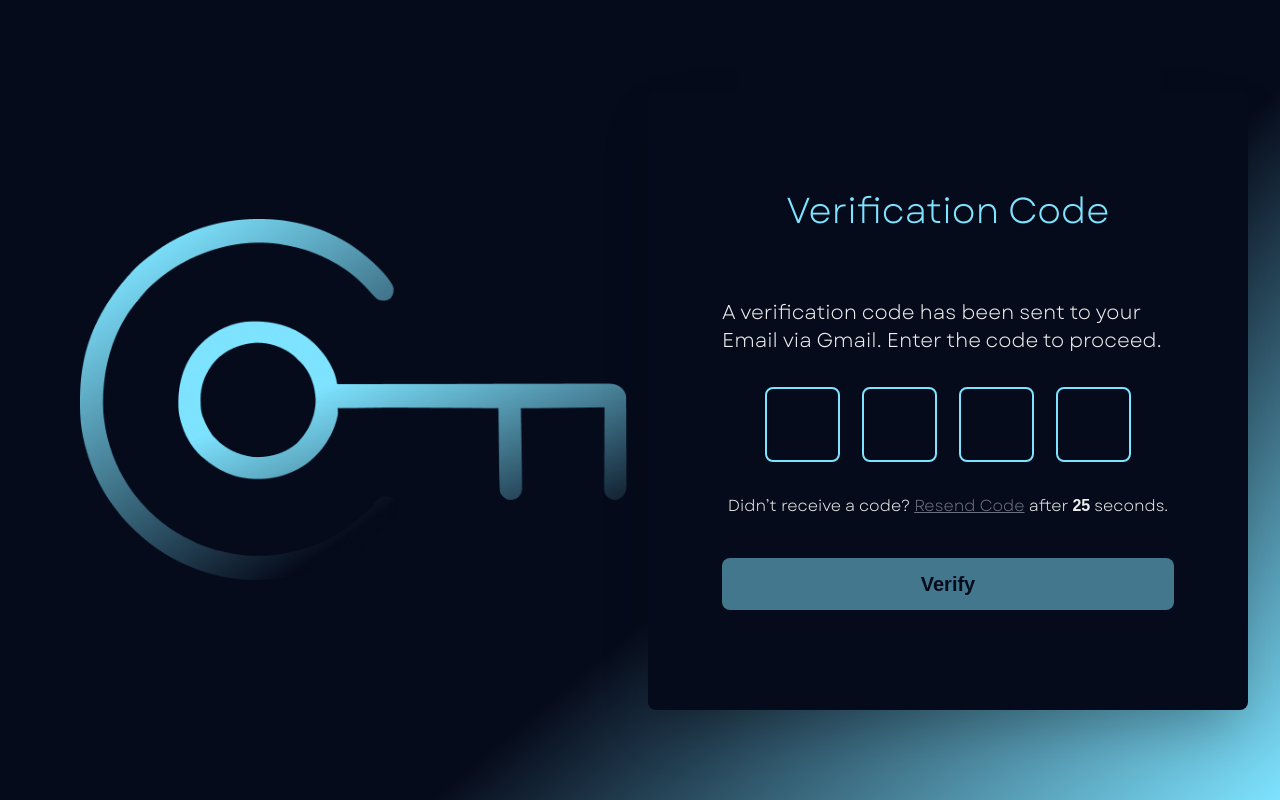
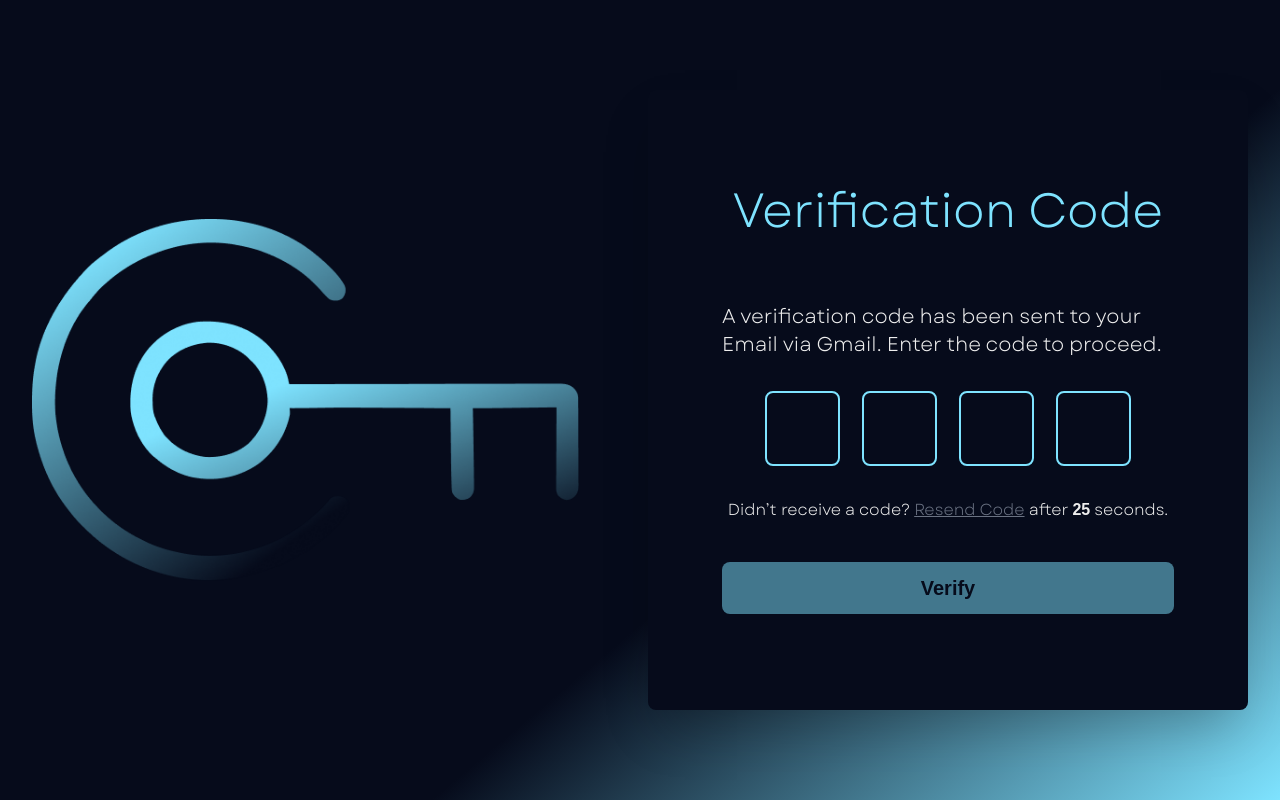
Before and after one commit to ramadan-alaa/RecoMind, a React (Vite) app: page /verification in a window 1280 px wide. Built offline with nearby package versions, Linux system fonts and the light colour scheme; a web font is replaced by a local one.

Commit message:
Edit : Update heading size in Verification component and adjust image class

```diff
--- a/src/pages/Verification.jsx
+++ b/src/pages/Verification.jsx
@@ -90,13 +90,13 @@ const Verification = () => {
         <img
           src={Key}
           alt="Key Illustration"
-          className="w-[300px] sm:w-[400px] md:w-[500px] lg:w-[547px] h-auto md:ml-12"
+          className="w-[300px] sm:w-[400px] md:w-[500px] lg:w-[547px] h-auto "
         />
       </div>
 
       {/* Right Section (Verification Form) */}
       <div className="flex-1 flex flex-col justify-center items-center gap-4 w-full max-w-[600px] min-h-[620px] bg-[var(--Primary)] p-6 sm:p-10 md:p-[74px] rounded-lg shadow-2xl">
-        <h1 className="text-4xl font-normal mb-[52px] text-[var(--Secondary)]">
+        <h1 className="text-5xl font-normal mb-[52px] text-[var(--Secondary)]">
           Verification Code
         </h1>
         <p className="text-start font-medium text-xl text-[var(--font_primary)] mb-4">
```
